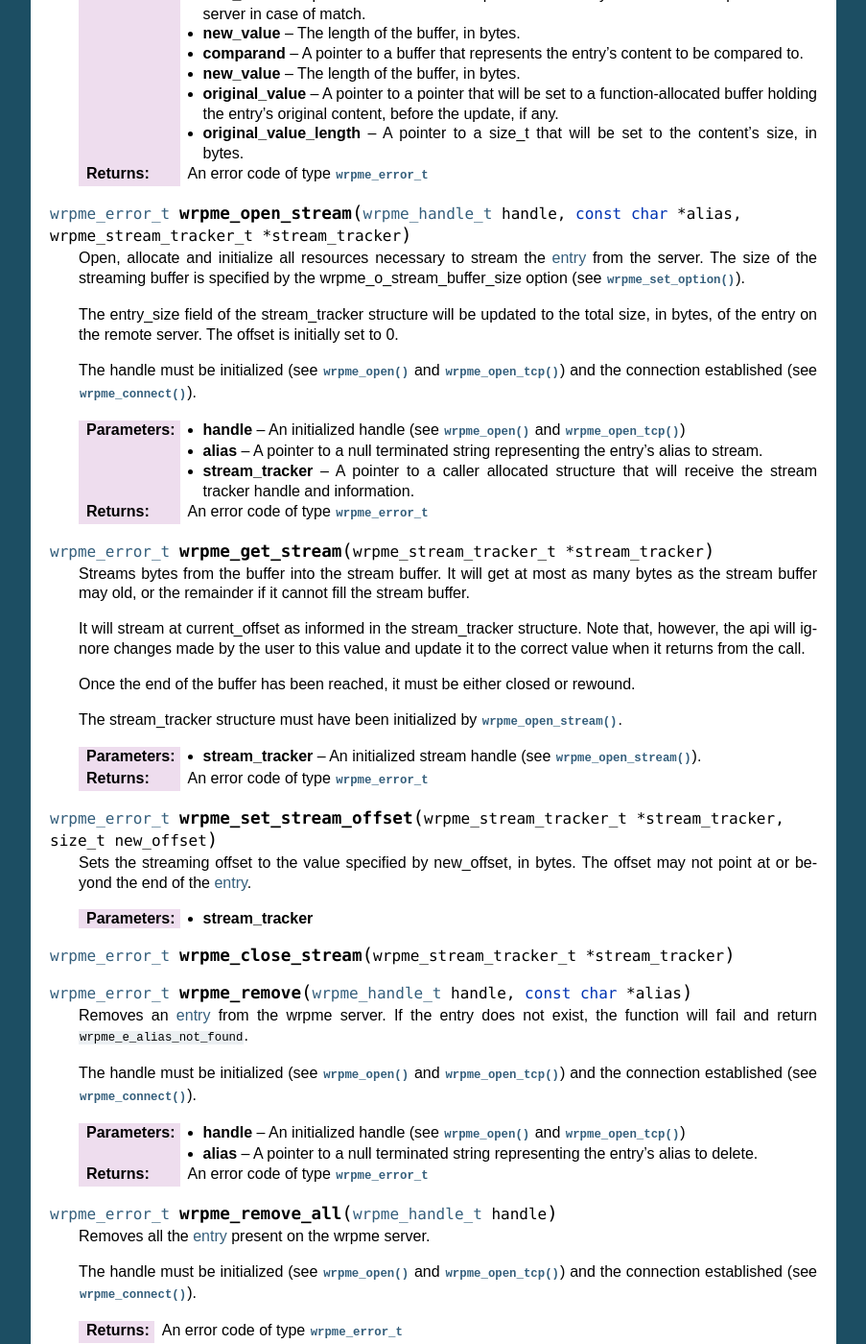
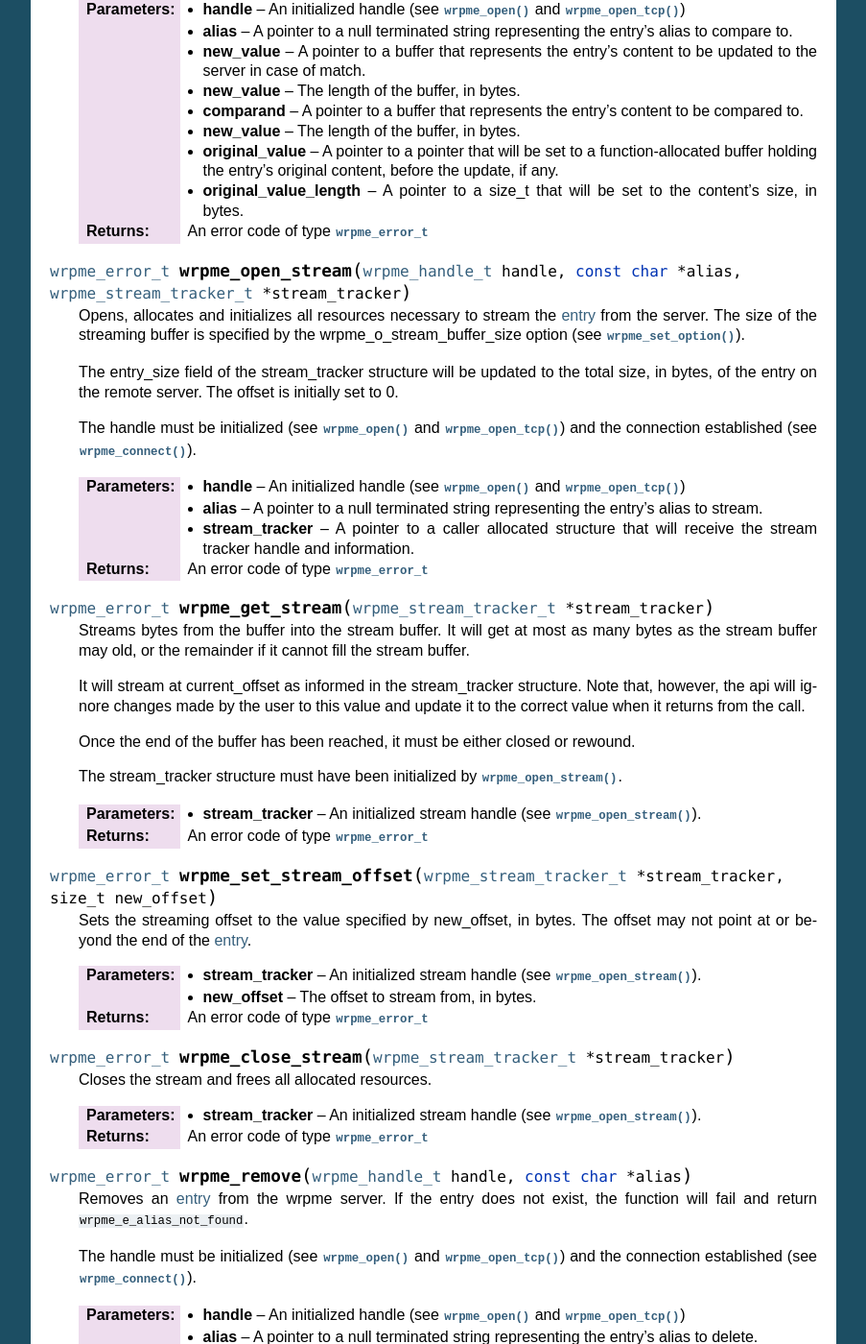
Before and after one commit to iltommi/qdb-documentation, a Sphinx documentation site: the page built from source/api/c.rst, in a window 1280 px wide and 1400 px high, scrolled down 8994 px. Shown: the whole window at 96% size, without its empty margins (198-1101 px from the left). Built offline with Sphinx 7.4.7, drawn with Linux system fonts in a browser that asks for light colours; formulas are drawn with MathJax 3; some of the changed text lies outside the part shown.

Commit message:
C API update

```diff
--- a/source/api/c.rst
+++ b/source/api/c.rst
@@ -272,6 +272,10 @@ Reference
 
     An opaque handle that represents a wrpme client instance.
 
+.. c:type:: wrpme_stream_tracker_t
+
+    A structure used to track a stream state.
+
 .. c:type:: wrpme_error_t
 
     An enum representing possible error codes returned by the API functions. "No error" evaluates to 0.
@@ -444,7 +448,7 @@ Reference
 
 .. c:function:: wrpme_error_t wrpme_open_stream(wrpme_handle_t handle, const char * alias, wrpme_stream_tracker_t * stream_tracker)
 
-    Open, allocate and initialize all resources necessary to stream the :term:`entry` from the server. The size of the streaming buffer is specified by the wrpme_o_stream_buffer_size option (see :c:func:`wrpme_set_option`).
+    Opens, allocates and initializes all resources necessary to stream the :term:`entry` from the server. The size of the streaming buffer is specified by the wrpme_o_stream_buffer_size option (see :c:func:`wrpme_set_option`).
 
     The entry_size field of the stream_tracker structure will be updated to the total size, in bytes, of the entry on the remote server. The offset is initially set to 0.
 
@@ -474,9 +478,18 @@ Reference
 
     Sets the streaming offset to the value specified by new_offset, in bytes. The offset may not point at or beyond the end of the :term:`entry`.
 
-    :param stream_tracker:
+    :param stream_tracker: An initialized stream handle (see :c:func:`wrpme_open_stream`).
+    :param new_offset: The offset to stream from, in bytes.
+
+    :return: An error code of type :c:type:`wrpme_error_t`
 
 .. c:function:: wrpme_error_t wrpme_close_stream(wrpme_stream_tracker_t * stream_tracker)
+
+    Closes the stream and frees all allocated resources.
+
+    :param stream_tracker: An initialized stream handle (see :c:func:`wrpme_open_stream`).
+
+    :return: An error code of type :c:type:`wrpme_error_t`
 
 .. c:function:: wrpme_error_t wrpme_remove(wrpme_handle_t handle, const char * alias)
 
```
